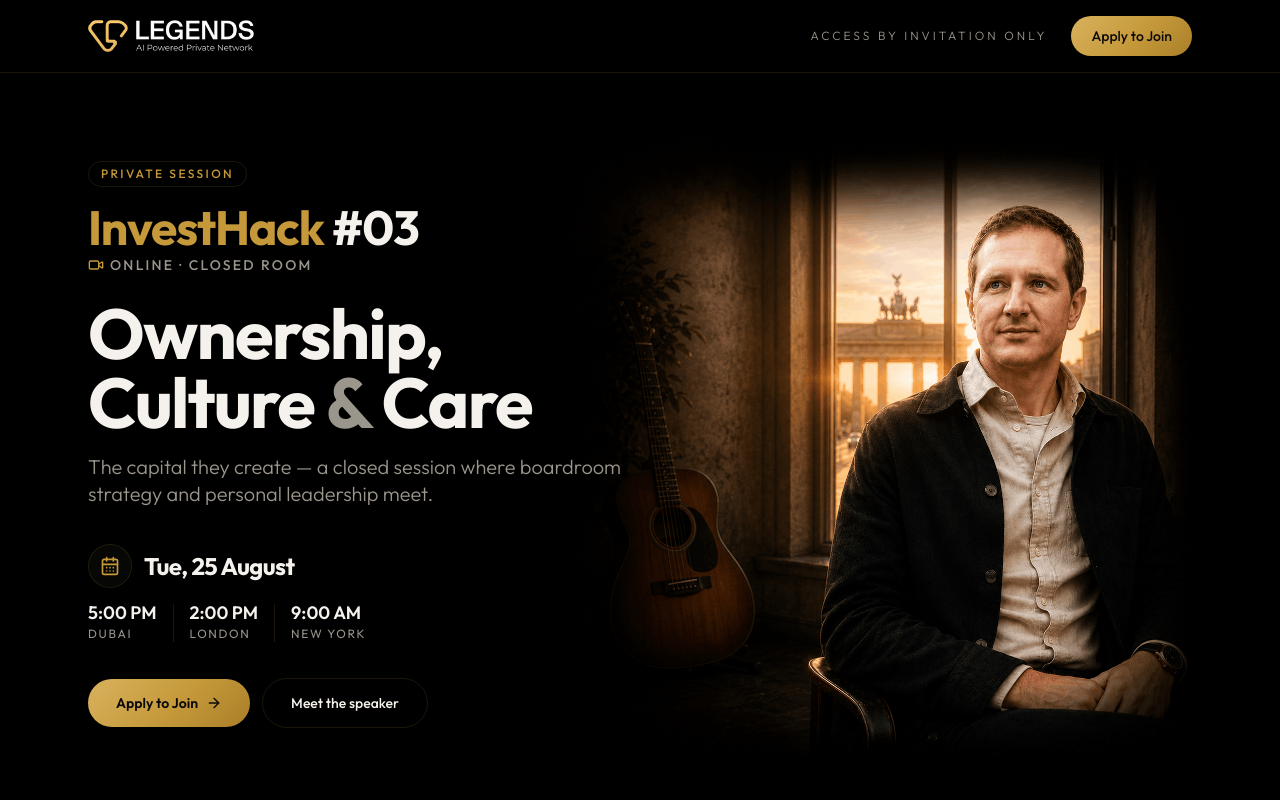
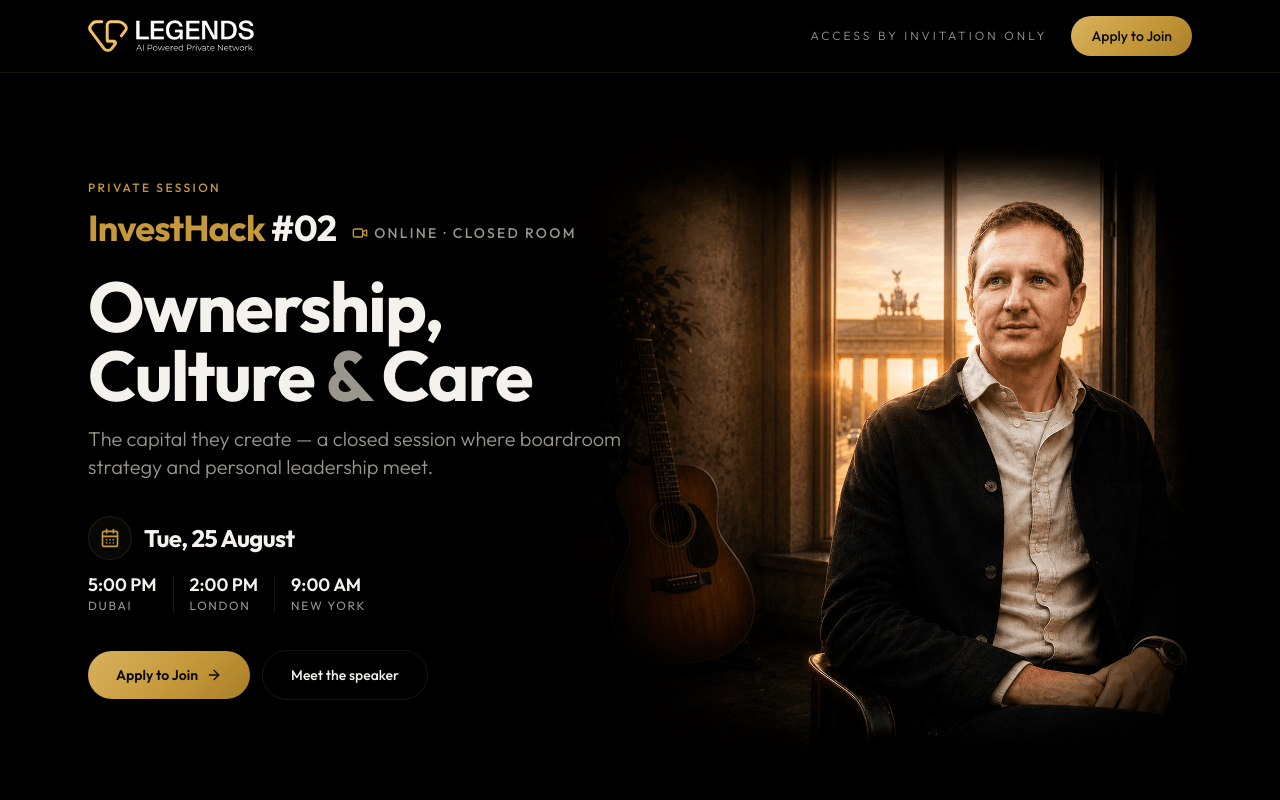
Before and after one commit to miaccinakk/legends-event, a Next.js app: page / in a window 1280 px wide. Shown: the top 800 px of the page. Built offline with nearby package versions, Linux system fonts and the light colour scheme.

Commit message:
feat: update hero component layout and text styling
Co-authored-by: miaccinakk <269912774+miaccinakk@users.noreply.github.com>

```diff
--- a/components/hero.tsx
+++ b/components/hero.tsx
@@ -20,17 +20,15 @@ export function Hero() {
       </div>
 
       <div className="mx-auto max-w-6xl px-6 pb-24 pt-32 lg:pb-28 lg:pt-40">
-        <div className="grid items-center gap-14 lg:grid-cols-[1.05fr_0.95fr] lg:gap-16">
+        <div className="relative grid items-center gap-14 lg:grid-cols-[1.05fr_0.95fr] lg:gap-16">
           {/* Left — event narrative */}
           <div className="relative z-10">
             {/* Kicker: private session + InvestHack identity + online tag */}
-            <span className="inline-flex rounded-full border border-primary/40 px-3 py-1 text-xs font-medium uppercase tracking-[0.2em] text-primary">
-              Private session
-            </span>
+            <span className="block text-xs font-medium uppercase tracking-[0.2em] text-primary">Private session</span>
 
-            <div className="mt-4 flex flex-wrap items-baseline gap-x-4 gap-y-1">
-              <p className="text-4xl font-extrabold tracking-tight sm:text-5xl">
-                <span className="gold-text">InvestHack</span> #03
+            <div className="mt-3 flex flex-wrap items-baseline gap-x-4 gap-y-1">
+              <p className="text-[1.75rem] font-extrabold tracking-tight sm:text-4xl">
+                <span className="gold-text">InvestHack</span> #02
               </p>
               <span className="inline-flex items-center gap-1.5 text-sm font-medium uppercase tracking-[0.16em] text-muted-foreground">
                 <Video className="h-4 w-4 text-primary" />
```
